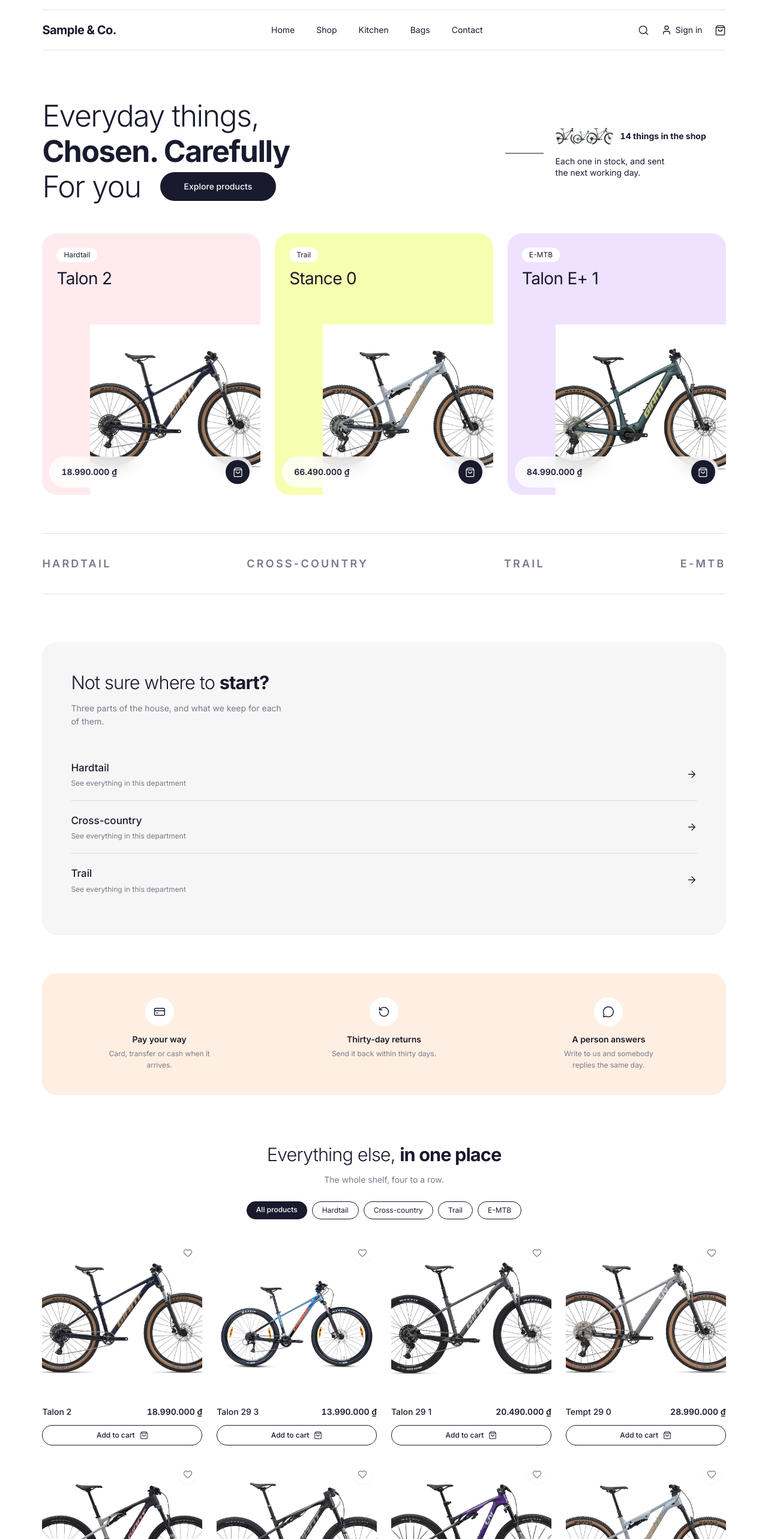
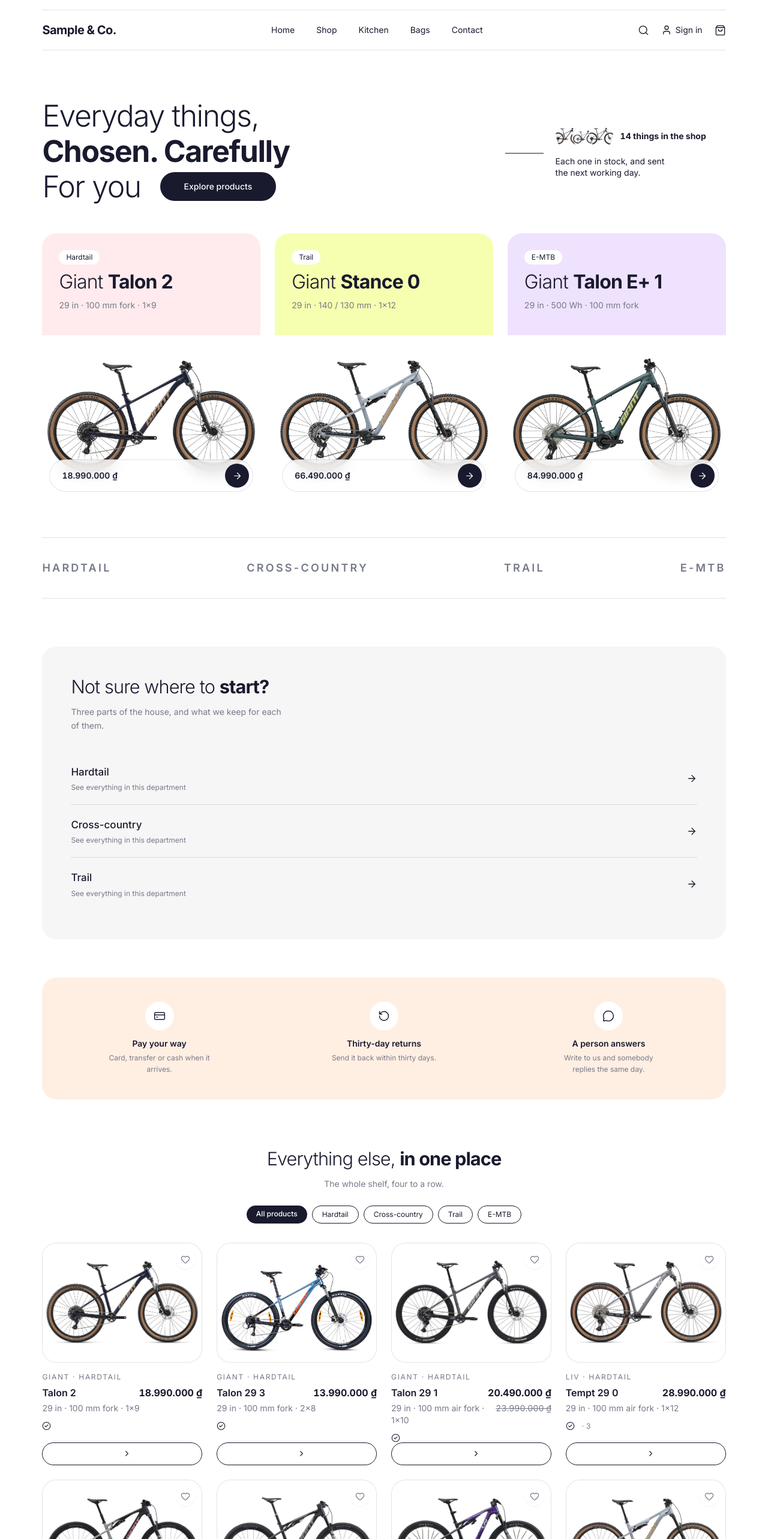
Before and after one commit to ThanhNV121097/project-e87d8873, a React (Vite) app in the folder code/frontend/: page / in a window 1280 px wide. Shown: the top 2566 px of the page at 60% size. Built offline with nearby package versions, Linux system fonts and the light colour scheme.

Commit message:
the tinted card and the bike card, for bikes

```diff
--- a/code/frontend/src/components/LogoMark.tsx
+++ b/code/frontend/src/components/LogoMark.tsx
@@ -7,7 +7,6 @@ export default function LogoMark({ className = "" }: { className?: string }) {
   return (
     <svg viewBox="0 0 32 32" className={className} aria-hidden="true" fill="currentColor">
       <path d="M2 26 L11 8 L16.5 18 L20 12 L30 26 Z" />
-      <path d="M9.5 26 L16.5 18 L23.5 26 Z" fill="var(--ground)" opacity="0.35" />
     </svg>
   );
 }
--- a/code/frontend/src/components/ProductCard.tsx
+++ b/code/frontend/src/components/ProductCard.tsx
@@ -1,35 +1,49 @@
 import { Link } from "react-router-dom";
 import { T } from "../editable";
+import { useCollection } from "../data";
 import Icon from "./Icon";
 import ProductImage from "./ProductImage";
 import SaveButton from "./SaveButton";
-import { addToCart } from "../lib/cart";
+import StockLine from "./StockLine";
 import { formatPrice } from "../lib/format";
-import type { Product } from "../lib/shop";
+import type { Department, Product } from "../lib/shop";
 
 /**
- * A PRODUCT IN A GRID — the small card: the thing on a pale rounded tile
- * with a heart at its top right, then the name at the left and the price at
- * the right on one line, and under them an outlined pill that puts it in the
- * bag. Four to a row. The tinted card (TintCard) is for the few things a
- * page leads with; this is for all of them.
+ * A BIKE IN A GRID: the maker's photograph on a white 4:3 tile with a
+ * hairline edge (the tile and the photograph's sweep are one surface), a
+ * heart at its top right; then the brand and riding type in small capitals,
+ * the name and the price on one line, the one line a rider compares by, the
+ * stock in the owner's words, and an outlined pill to the bike's sizes.
+ * Under the pointer the tile shows the drivetrain close-up.
  */
 export default function ProductCard({ product }: { product: Product }) {
+  const types = useCollection<Department>("categories", { pageSize: 12 }).items;
+  const type = types.find((t) => t.id === product.category)?.name;
+  const out = (product.stock ?? 0) <= 0;
   return (
     <article data-record={`products:${product.id}`} className="relative flex h-full flex-col">
-      <Link to={`/shop/${product.id}`} data-testid={`card-${product.id}`} className="group block flex-1">
-        <ProductImage src={product.image} hover={product.image_back} alt={product.name} aspect="1/1" className="rounded-[var(--radius-sm)]" />
-        <span className="mt-3 flex items-baseline justify-between gap-3">
-          <span className="text-sm font-medium text-ink underline-offset-4 group-hover:underline">{product.name}</span>
-          <span className="shrink-0 text-sm font-semibold tabular-nums text-ink">{formatPrice(product.price)}</span>
+      <Link to={`/shop/${product.id}`} data-testid={`card-${product.id}`} className="group block">
+        <ProductImage src={product.image} hover={product.image_back} alt={`${product.brand} ${product.name}`} aspect="4/3"
+          className="rounded border border-line" />
+        <span className="mt-4 block text-xs uppercase tracking-[0.14em] text-ink-soft">{product.brand}{type ? ` · ${type}` : ""}</span>
+        <span className="mt-1.5 flex items-baseline justify-between gap-4">
+          <span className="text-base font-semibold text-ink underline-offset-4 group-hover:underline">{product.name}</span>
+          <span className="shrink-0 text-base font-bold tabular-nums text-ink">{formatPrice(product.price)}</span>
+        </span>
+        <span className="mt-1 flex items-baseline justify-between gap-4 text-sm text-ink-soft">
+          <span>{product.fact}</span>
+          {product.was !== undefined && product.was > product.price && (
+            <span className="shrink-0 tabular-nums line-through">{formatPrice(product.was)}</span>
+          )}
         </span>
       </Link>
-      <button type="button" data-testid={`add-${product.id}`}
-        onClick={() => addToCart({ id: product.id, name: product.name, price: product.price, image: product.image })}
-        className="mt-3 inline-flex w-full items-center justify-center gap-2 rounded-full border border-ink py-2 text-xs font-medium text-ink hover:bg-accent hover:text-accent-ink">
-        <T k="home.add" /><Icon name="bag" size={14} />
-      </button>
-      <SaveButton id={product.id} name={product.name} className="absolute right-2 top-2" />
+      <StockLine stock={product.stock ?? 0} className="mt-3" />
+      <Link to={`/shop/${product.id}#sizes`}
+        className="mt-auto inline-flex w-full items-center justify-center gap-2 rounded-full border border-ink py-2.5 text-sm font-medium text-ink hover:bg-accent hover:text-accent-ink">
+        <span className="pt-4" />
+        <T k={out ? "card.ask" : "card.choose"} /><Icon name="next" size={15} />
+      </Link>
+      <SaveButton id={product.id} name={product.name} className="absolute right-3 top-3" />
     </article>
   );
 }
--- a/code/frontend/src/components/TintCard.tsx
+++ b/code/frontend/src/components/TintCard.tsx
@@ -1,7 +1,7 @@
 import { Link } from "react-router-dom";
+import { useContent } from "../editable";
 import Icon from "./Icon";
 import ProductImage from "./ProductImage";
-import { addToCart } from "../lib/cart";
 import { formatPrice } from "../lib/format";
 import type { Product } from "../lib/shop";
 
@@ -9,44 +9,48 @@ import type { Product } from "../lib/shop";
 export const TINTS = ["bg-[var(--tint-1)]", "bg-[var(--tint-2)]", "bg-[var(--tint-3)]", "bg-[var(--tint-4)]"] as const;
 
 /**
- * THE TINTED CARD: a tall rounded card filled with ONE pale tint, a photograph
- * of the thing on it, a small white pill at its top left saying what it
- * is, its name large beside that — and across its foot a bar of glass with
- * the price at the left and a round dark button at the right that puts it in
- * the bag.
+ * THE TINTED CARD: a tall rounded card filled with ONE pale tint. Its upper
+ * part carries the riding type as a small white pill and the model's name
+ * large; its lower window is the maker's own studio photograph, edge to edge
+ * — a bike is a landscape thing, so the window is 4:3 and nothing is
+ * cropped. Across the foot, a bar of glass with the price at the left and a
+ * round dark button at the right that opens the bike to choose a size.
  *
- * Pictures keep their backgrounds (nothing is cut out, 2026-11-16), so the
- * photograph FILLS its place on the card and the tint is the card round it.
- * Choose a photograph of the thing on a plain pale backdrop, so the picture
- * and the tint read as one card rather than a busy room set on a colour.
+ * The template's photographs were shot on the card's colour; no library has
+ * a mountain bike on pastel, so here the card carries the colour and the
+ * photograph keeps the white sweep it was taken on.
  */
-export default function TintCard({ product, tint, label, compact = false }: {
+export default function TintCard({ product, tint, label, compact = false, eager = false }: {
   product: Product;
   /** Which of the four tints: the card's place in its row. */
   tint: number;
-  /** The small pill at the top left — the department's name. */
+  /** The small pill at the top left — the riding type. */
   label?: string;
   compact?: boolean;
+  eager?: boolean;
 }) {
+  const choose = useContent("tint.choose");
   return (
     <article data-record={`products:${product.id}`} data-tilt=""
-      className={`relative overflow-hidden rounded ${TINTS[tint % TINTS.length]} [--product-ground:transparent] ${compact ? "aspect-[4/5]" : "aspect-[5/6]"}`}>
-      <Link to={`/shop/${product.id}`} data-testid={`tint-${product.id}`} className="absolute inset-0 block">
-        <span className="absolute bottom-0 right-0 block w-[78%]">
-          <ProductImage src={product.image} hover={product.image_back} alt={product.name} aspect="1/1" className="rounded-none" />
+      className={`relative flex flex-col overflow-hidden rounded ${TINTS[tint % TINTS.length]} ${compact ? "" : "min-h-full"}`}>
+      <Link to={`/shop/${product.id}`} data-testid={`tint-${product.id}`} className="flex flex-1 flex-col">
+        <span className={`flex flex-1 flex-col items-start gap-3 ${compact ? "p-5" : "p-5 pb-8 lg:p-7 lg:pb-10"}`}>
+          {label && <span className="rounded-full bg-ground px-3 py-1 text-xs text-ink">{label}</span>}
+          <span className={`leading-[1.08] tracking-tight text-ink ${compact ? "text-xl" : "text-[1.75rem] lg:text-[2rem]"}`}>
+            <span className="font-light">{product.brand} </span>
+            <span className="font-bold">{product.name}</span>
+          </span>
+          {product.fact && !compact && <span className="text-sm text-ink-soft">{product.fact}</span>}
         </span>
-        <span className="relative flex flex-col items-start gap-3 p-5 lg:p-6">
-          {label && <span className="rounded-full bg-ground px-3 py-1 text-xs text-ink">{label}</span>}
-          {!compact && <span className="max-w-[9ch] text-2xl leading-[1.1] tracking-tight text-ink lg:text-[1.75rem]">{product.name}</span>}
-        </span>
+        <ProductImage src={product.image} hover={product.image_back} alt={`${product.brand} ${product.name}`} aspect="4/3"
+          eager={eager} className="rounded-none" />
       </Link>
-      <div className="absolute inset-x-3 bottom-3 flex items-center justify-between rounded-full bg-[var(--glass)] py-1.5 pl-5 pr-1.5 backdrop-blur-md">
+      <div className="absolute inset-x-3 bottom-3 flex items-center justify-between rounded-full border border-line bg-[var(--glass)] py-1.5 pl-5 pr-1.5 backdrop-blur-md">
         <span className="text-sm font-semibold tabular-nums text-ink">{formatPrice(product.price)}</span>
-        <button type="button" aria-label={`Add ${product.name} to the bag`} data-testid={`add-${product.id}`}
-          onClick={() => addToCart({ id: product.id, name: product.name, price: product.price, image: product.image })}
+        <Link to={`/shop/${product.id}#sizes`} aria-label={`${choose} ${product.name}`}
           className="grid h-10 w-10 place-items-center rounded-full bg-accent text-accent-ink hover:opacity-90">
-          <Icon name="bag" size={17} />
-        </button>
+          <Icon name="arrow" size={17} />
+        </Link>
       </div>
     </article>
   );
```
